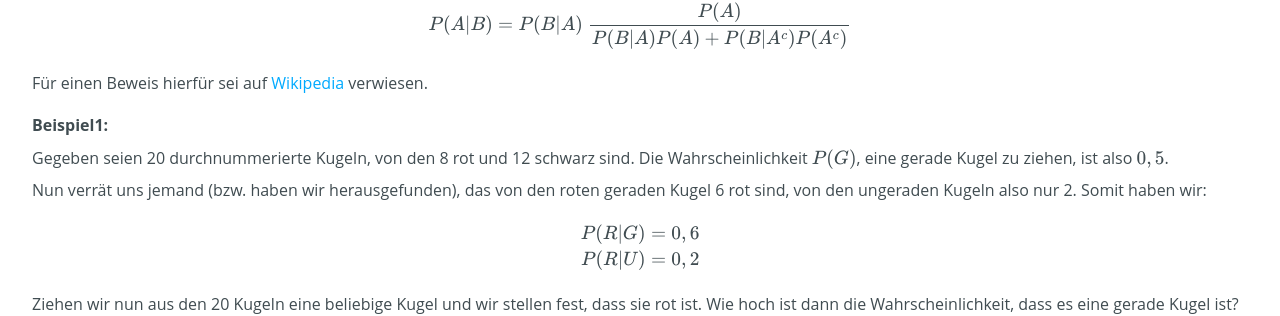
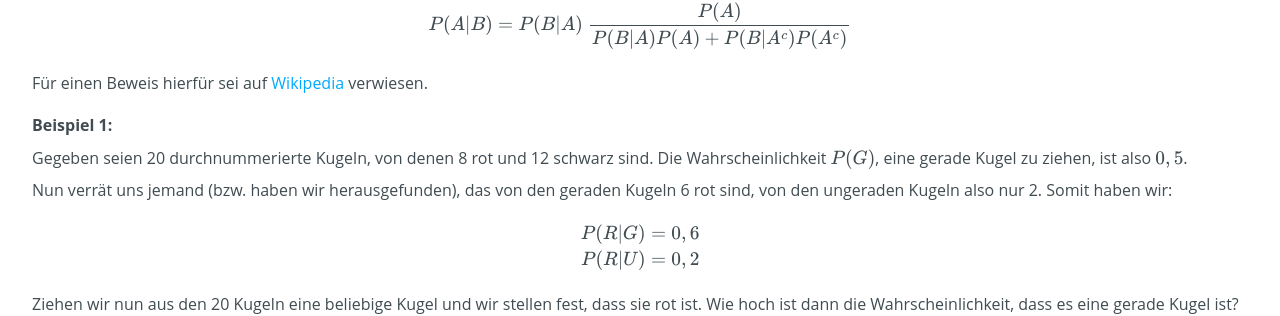
Before and after one commit to cs-LA/home, a Jekyll site: the page built from Wahrscheinlichkeitsrechnung/Bayes.md, in a window 1280 px wide. Shown: the part 459-775 px from the top of the page. Built offline with Jekyll 4.4.1, drawn with Linux system fonts in a browser that asks for light colours; our own code applies the rules of GitHub Pages for plain Markdown files.

Commit message:
Update Bayes.md

```diff
--- a/Wahrscheinlichkeitsrechnung/Bayes.md
+++ b/Wahrscheinlichkeitsrechnung/Bayes.md
@@ -12,11 +12,11 @@ $$P(A|B) = P(B|A) ~ \frac{P(A)}{P(B|A)P(A)+P(B|A^c)P(A^c)}$$
 
 Für einen Beweis hierfür sei auf [Wikipedia](https://de.wikipedia.org/wiki/Satz_von_Bayes) verwiesen.
 
-##### Beispiel1:
+##### Beispiel 1:
 
-Gegeben seien 20 durchnummerierte Kugeln, von den 8 rot und 12 schwarz sind. Die Wahrscheinlichkeit $P(G)$, eine gerade Kugel zu ziehen, ist also $0,5$.
+Gegeben seien 20 durchnummerierte Kugeln, von denen 8 rot und 12 schwarz sind. Die Wahrscheinlichkeit $P(G)$, eine gerade Kugel zu ziehen, ist also $0,5$.
 
-Nun verrät uns jemand (bzw. haben wir herausgefunden), das von den roten geraden Kugel 6 rot sind, von den ungeraden Kugeln also nur 2. Somit haben wir:
+Nun verrät uns jemand (bzw. haben wir herausgefunden), das von den geraden Kugeln 6 rot sind, von den ungeraden Kugeln also nur 2. Somit haben wir:
 
 $$
 \begin{equation}
```
